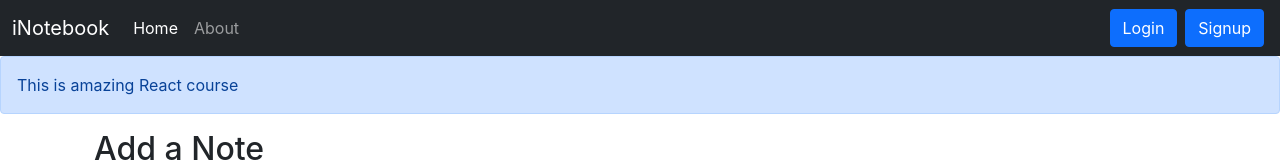
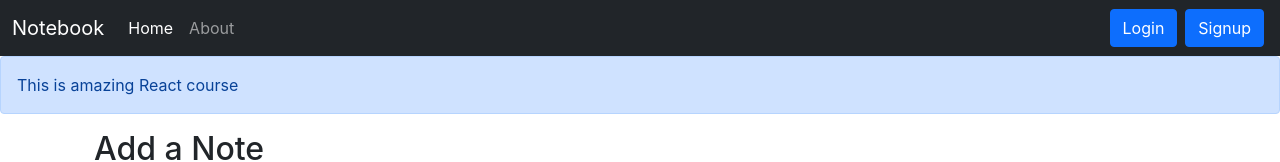
Before and after one commit to Adi93401/Adi93401-Projects, a React (Create React App) app in the folder I-Notebook/: page / in a window 1280 px wide. Shown: the top 162 px of the page. Built offline with nearby package versions, Linux system fonts and the light colour scheme; no server answers.

Commit message:
Update Navbar.js

```diff
--- a/I-Notebook/src/components/Navbar.js
+++ b/I-Notebook/src/components/Navbar.js
@@ -8,7 +8,7 @@
     return (
         <nav className="navbar navbar-expand-lg navbar-dark bg-dark">
             <div className="container-fluid">
-                <Link className="navbar-brand" to="/">iNotebook</Link>
+                <Link className="navbar-brand" to="/">Notebook</Link>
                 <button className="navbar-toggler" type="button" data-bs-toggle="collapse" data-bs-target="#navbarSupportedContent" aria-controls="navbarSupportedContent" aria-expanded="false" aria-label="Toggle navigation">
                     <span className="navbar-toggler-icon"></span>
                 </button>
```
